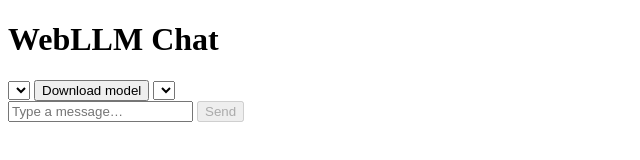
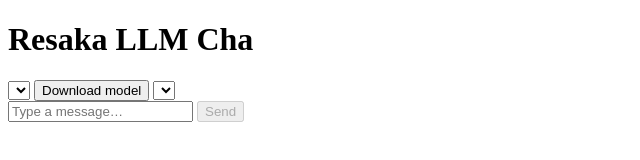
Before and after one commit to Mino75/2025-resaka, a website with bundled scripts: page index.html in a window 1280 px wide. Shown: the whole page, without its empty margins (0-640 px from the left). Built offline with nearby package versions, Linux system fonts and the light colour scheme.

Commit message:
Update index.html

```diff
--- a/index.html
+++ b/index.html
@@ -2,13 +2,13 @@
 <html lang="en">
   <head>
     <meta charset="UTF-8" />
-    <title>WebLLM Chat</title>
+    <title>Resaka LLM Chat</title>
     <meta name="viewport" content="width=device-width, initial-scale=1.0" />
   </head>
 
   <body>
     <header>
-      <h1>WebLLM Chat</h1>
+      <h1>Resaka LLM Cha</h1>
     </header>
 
     <section class="controls">
```
